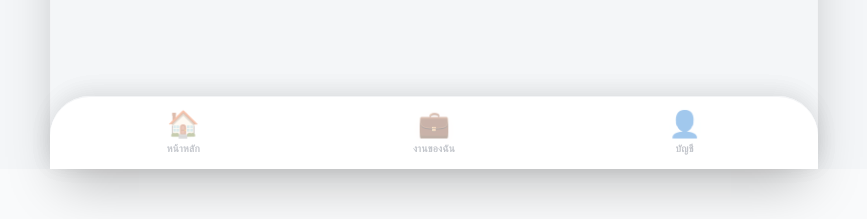
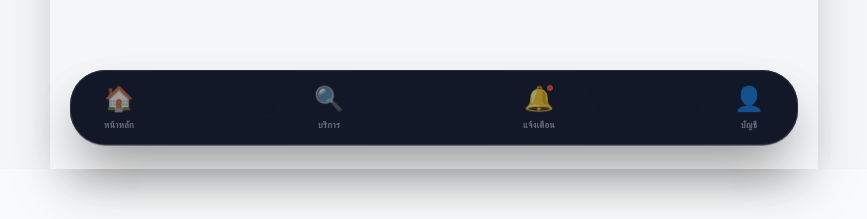
Before and after one commit to BSam-B3/jong-jaroen, a Next.js app: page /rewards in a window 1280 px wide. Shown: the part 631-850 px from the top of the page, without its empty margins (206-1073 px from the left). Built offline with nearby package versions, Linux system fonts and the light colour scheme; no server answers.

Commit message:
Refactor BottomNav component for improved layout

```diff
--- a/app/components/BottomNav.tsx
+++ b/app/components/BottomNav.tsx
@@ -1,39 +1,51 @@
 'use client';
-import Link from "next/link";
+
+import Link from 'next/link';
 import { usePathname } from 'next/navigation';
 
 export default function BottomNav() {
   const pathname = usePathname();
 
+  const navItems = [
+    { name: 'หน้าหลัก', href: '/win-online', icon: '🏠' },
+    { name: 'บริการ', href: '/services', icon: '🔍' },
+    { name: 'แจ้งเตือน', href: '/notifications', icon: '🔔', hasBadge: true },
+    { name: 'บัญชี', href: '/profile', icon: '👤' },
+  ];
+
   return (
-    <div className="fixed bottom-0 w-full sm:max-w-2xl md:max-w-3xl left-1/2 -translate-x-1/2 z-50">
-      <nav className="bg-white/95 backdrop-blur-md border-t border-gray-100 px-2 py-2 flex items-center shadow-[0_-4px_25px_rgba(0,0,0,0.06)] rounded-t-[2.5rem]">
-        <NavItem icon="🏠" label="หน้าหลัก" href="/" pathname={pathname} />
-        <NavItem icon="💼" label="งานของฉัน" href="/my-jobs" pathname={pathname} />
-        <NavItem icon="👤" label="บัญชี" href="/profile" pathname={pathname} />
+    <div className="fixed bottom-0 left-0 right-0 z-50 flex justify-center pointer-events-none">
+      <nav className="w-full sm:max-w-2xl md:max-w-3xl pb-6 px-5 pointer-events-auto">
+        <div className="bg-gray-900/95 backdrop-blur-xl rounded-[2.2rem] py-3 px-4 flex justify-between items-center shadow-2xl border border-white/10">
+          {navItems.map((item) => {
+            const isActive = pathname === item.href;
+            return (
+              <Link
+                key={item.href}
+                href={item.href}
+                className={`flex flex-col items-center gap-1 w-16 transition-all duration-300 relative ${
+                  isActive ? 'scale-110' : 'opacity-60 hover:opacity-100'
+                }`}
+              >
+                <span className="text-2xl">{item.icon}</span>
+                <span className={`text-[9px] font-black tracking-wide ${isActive ? 'text-[#EE4D2D]' : 'text-gray-400'}`}>
+                  {item.name}
+                </span>
+
+                {/* 🔴 จุดแจ้งเตือนสำหรับเมนู Notifications */}
+                {item.hasBadge && (
+                  <div className="absolute top-0 right-4 w-2.5 h-2.5 bg-[#EE4D2D] rounded-full border-2 border-gray-900" />
+                )}
+
+                {/* 🟠 แถบขีดล่างสำหรับเมนูที่ Active */}
+                {isActive && (
+                  <div className="absolute -bottom-1 w-1.5 h-1.5 bg-[#EE4D2D] rounded-full shadow-[0_0_8px_#EE4D2D]" />
+                )}
+              </Link>
+            );
+          })}
+        </div>
       </nav>
     </div>
   );
 }
-
-// คอมโพเนนต์เมนูด้านล่าง
-function NavItem({ icon, label, href, pathname }: { icon: string, label: string, href: string, pathname: string }) {
-  // ✅ [Audit Fix] รองรับ Nested Routes (เช่น /profile/edit ก็ยังถือว่าแอคทีฟ)
-  const active = href === '/' ? pathname === '/' : pathname.startsWith(href);
-
-  return (
-    <Link
-      href={href}
-      className={`relative flex flex-col items-center justify-center gap-1 cursor-pointer transition-all ${active ? 'scale-110' : 'opacity-40 hover:opacity-100'} flex-1 h-14`}
-    >
-      <span className="text-[26px] leading-none">{icon}</span>
-      <span className={`text-[10px] font-black tracking-wide ${active ? 'text-[#EE4D2D]' : 'text-gray-500'} whitespace-nowrap`}>
-        {label}
-      </span>
-
-      {active && (
-        <div className="absolute -bottom-0.5 w-1.5 h-1.5 bg-[#EE4D2D] rounded-full shadow-sm"></div>
-      )}
-    </Link>
-  );
-}
```
